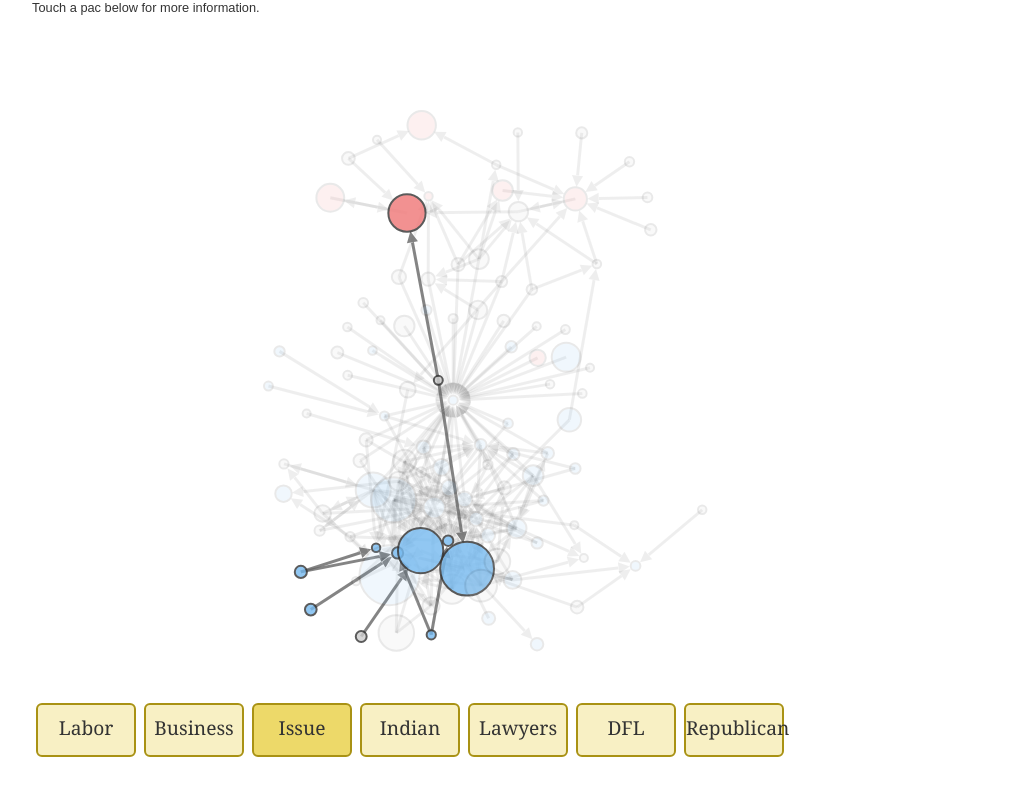
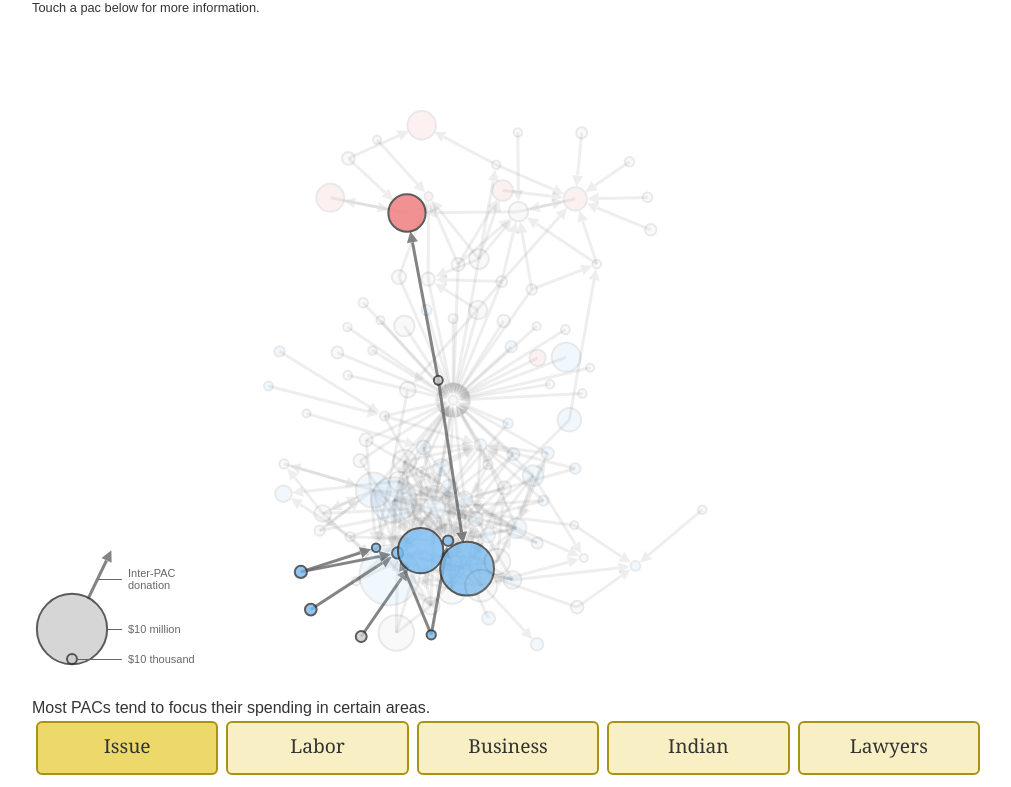
Before and after one commit to kevinschaul/inter-pac-spending, a PHP site: page / in a window 1280 px wide. Shown: the part 81-868 px from the top of the page, without its empty margins (128-1139 px from the left). Before the commit the page ends 838 px from the top, so only its background shows below. Run offline with PHP 8.4, Linux system fonts and the light colour scheme.

Commit message:
Add legend

```diff
--- a/public/css/base.css
+++ b/public/css/base.css
@@ -14,17 +14,119 @@
 }
 
 /* line 35, ../../sass/base.scss */
+#graph {
+  width: 960px;
+  height: 590px;
+}
+/* line 39, ../../sass/base.scss */
+#graph .node {
+  fill: #ccc;
+  stroke: #333;
+  stroke-width: 2px;
+  opacity: 0.8;
+  cursor: pointer;
+  -webkit-transition: opacity 0.4s;
+  -moz-transition: opacity 0.4s;
+  -ms-transition: opacity 0.4s;
+  -o-transition: opacity 0.4s;
+  transition: opacity 0.4s;
+}
+/* line 47, ../../sass/base.scss */
+#graph .node.pro-dfl {
+  fill: #76BAF0;
+}
+/* line 50, ../../sass/base.scss */
+#graph .node.pro-rpm {
+  fill: #F07676;
+}
+/* line 54, ../../sass/base.scss */
+#graph .link {
+  stroke: #666;
+  stroke-width: 3px;
+  pointer-events: none;
+  -webkit-transition: opacity 0.2s;
+  -moz-transition: opacity 0.2s;
+  -ms-transition: opacity 0.2s;
+  -o-transition: opacity 0.2s;
+  transition: opacity 0.2s;
+}
+/* line 62, ../../sass/base.scss */
+#graph .annotation .node {
+  opacity: 0.8 !important;
+}
+/* line 65, ../../sass/base.scss */
+#graph .annotation .link {
+  opacity: 0.8 !important;
+}
+/* line 68, ../../sass/base.scss */
+#graph .annotation .leader {
+  shape-rendering: crispEdges;
+  stroke: #666;
+  stroke-width: 1px;
+}
+/* line 73, ../../sass/base.scss */
+#graph .annotation text {
+  fill: #666;
+  font-size: 11px;
+}
+/* line 79, ../../sass/base.scss */
+#graph marker {
+  overflow: auto;
+}
+/* line 83, ../../sass/base.scss */
+#graph .underlay {
+  fill: #fff;
+}
+/* line 90, ../../sass/base.scss */
+#graph .outer.triangle, #graph .outer.inner {
+  stroke-width: 4px;
+  fill: #fff;
+  stroke: #fff;
+}
+/* line 96, ../../sass/base.scss */
+#graph .inner {
+  stroke-width: 4px;
+  fill: #666;
+  stroke: #666;
+}
+
+/* line 104, ../../sass/base.scss */
+.infobar {
+  width: 960px;
+  height: 110px;
+}
+/* line 108, ../../sass/base.scss */
+.infobar .help {
+  font-size: 0.8em;
+}
+/* line 112, ../../sass/base.scss */
+.infobar .name {
+  font-size: 1.6em;
+  line-height: 1.1em;
+  margin-bottom: 12px;
+}
+/* line 117, ../../sass/base.scss */
+.infobar .info {
+  float: left;
+  margin: 8px 6px 8px 0;
+}
+/* line 121, ../../sass/base.scss */
+.infobar .info-value {
+  font-weight: bold;
+}
+
+/* line 126, ../../sass/base.scss */
 .show-wrapper {
   width: 100%;
 }
 
-/* line 39, ../../sass/base.scss */
+/* line 130, ../../sass/base.scss */
 .show {
   float: left;
-  width: 100px;
+  width: 19%;
   margin: 4px;
 }
-/* line 44, ../../sass/base.scss */
+/* line 135, ../../sass/base.scss */
 .show .button {
   height: 50px;
   background-color: #f8f0c4;
@@ -42,105 +144,22 @@
   transition: background-color 0.2s;
   cursor: pointer;
 }
-/* line 53, ../../sass/base.scss */
+/* line 144, ../../sass/base.scss */
 .show .button .title {
   font-family: Georgia, serif;
   font-size: 1.2em;
   padding: 14px 0;
 }
-/* line 59, ../../sass/base.scss */
+/* line 150, ../../sass/base.scss */
 .show .button:hover {
   background-color: #f3e496;
 }
-/* line 62, ../../sass/base.scss */
+/* line 153, ../../sass/base.scss */
 .show .button.active {
   background-color: #edd969;
 }
-/* line 66, ../../sass/base.scss */
+/* line 157, ../../sass/base.scss */
 .show .description {
   font-size: 0.8em;
   padding: 4px 0;
 }
-
-/* line 72, ../../sass/base.scss */
-#graph {
-  width: 960px;
-  height: 590px;
-}
-/* line 76, ../../sass/base.scss */
-#graph .node {
-  fill: #ccc;
-  stroke: #333;
-  stroke-width: 2px;
-  opacity: 0.8;
-  cursor: pointer;
-  -webkit-transition: opacity 0.4s;
-  -moz-transition: opacity 0.4s;
-  -ms-transition: opacity 0.4s;
-  -o-transition: opacity 0.4s;
-  transition: opacity 0.4s;
-}
-/* line 84, ../../sass/base.scss */
-#graph .node.pro-dfl {
-  fill: #76BAF0;
-}
-/* line 87, ../../sass/base.scss */
-#graph .node.pro-rpm {
-  fill: #F07676;
-}
-/* line 91, ../../sass/base.scss */
-#graph .link {
-  stroke: #666;
-  stroke-width: 3px;
-  pointer-events: none;
-  -webkit-transition: opacity 0.2s;
-  -moz-transition: opacity 0.2s;
-  -ms-transition: opacity 0.2s;
-  -o-transition: opacity 0.2s;
-  transition: opacity 0.2s;
-}
-/* line 98, ../../sass/base.scss */
-#graph marker {
-  overflow: auto;
-}
-/* line 102, ../../sass/base.scss */
-#graph .underlay {
-  fill: #fff;
-}
-/* line 109, ../../sass/base.scss */
-#graph .outer.triangle, #graph .outer.inner {
-  stroke-width: 4px;
-  fill: #fff;
-  stroke: #fff;
-}
-/* line 115, ../../sass/base.scss */
-#graph .inner {
-  stroke-width: 4px;
-  fill: #666;
-  stroke: #666;
-}
-
-/* line 123, ../../sass/base.scss */
-.infobar {
-  width: 960px;
-  height: 110px;
-}
-/* line 127, ../../sass/base.scss */
-.infobar .help {
-  font-size: 0.8em;
-}
-/* line 131, ../../sass/base.scss */
-.infobar .name {
-  font-size: 1.6em;
-  line-height: 1.1em;
-  margin-bottom: 12px;
-}
-/* line 136, ../../sass/base.scss */
-.infobar .info {
-  float: left;
-  margin: 8px 6px 8px 0;
-}
-/* line 140, ../../sass/base.scss */
-.infobar .info-value {
-  font-weight: bold;
-}
--- a/public/index.php
+++ b/public/index.php
@@ -36,7 +36,13 @@
 
   <div id='graph'></div>
 
+  Most PACs tend to focus their spending in certain areas.
   <div class='show-wrapper'>
+    <div class='show'>
+      <div class='button' data-show='issue'>
+        <div class='title'>Issue</div>
+      </div>
+    </div>
     <div class='show'>
       <div class='button' data-show='labor'>
         <div class='title'>Labor</div>
@@ -48,11 +54,6 @@
       </div>
     </div>
     <div class='show'>
-      <div class='button' data-show='issue'>
-        <div class='title'>Issue</div>
-      </div>
-    </div>
-    <div class='show'>
       <div class='button' data-show='indian'>
         <div class='title'>Indian</div>
       </div>
@@ -60,16 +61,6 @@
     <div class='show'>
       <div class='button' data-show='lawyers'>
         <div class='title'>Lawyers</div>
-      </div>
-    </div>
-    <div class='show'>
-      <div class='button' data-show='prodfl'>
-        <div class='title'>DFL</div>
-      </div>
-    </div>
-    <div class='show'>
-      <div class='button' data-show='prorpm'>
-        <div class='title'>Republican</div>
       </div>
     </div>
     <div class='clear'></div>
--- a/public/js/base.js
+++ b/public/js/base.js
@@ -63,6 +63,9 @@ var pacdag = {
         .attr('d', 'M2,2L8,5L2,8z')
     }
 
+    self.annotation = self.svg.append('g')
+      .attr('class', 'annotation')
+
     return this;
   },
 
@@ -87,7 +90,6 @@ var pacdag = {
 
       d.partyall = +d.partyall;
       d.partydfl = +d.partydfl;
-      console.log(d.partyrpm);
       d.partyrpm = +d.partyrpm;
 
       d.dfltot = d.ieprodfl + d.canddfl + d.partydfl;
@@ -225,6 +227,67 @@ var pacdag = {
           console.log(d.pac);
         })
         .call(self.force.drag);
+
+    self.annotation.append('line')
+      .attr('class', 'link')
+      .attr('x1', 56)
+      .attr('y1', 490)
+      .attr('x2', 80)
+      .attr('y2', 440)
+      .attr('marker-end', 'url(#triangle-0)')
+
+    self.annotation.append('line')
+      .attr('class', 'leader')
+      .attr('x1', 66)
+      .attr('y1', 470)
+      .attr('x2', 90)
+      .attr('y2', 470)
+
+    self.annotation.append('text')
+      .attr('x', 96)
+      .attr('y', 468)
+      .text('Inter-PAC')
+
+    self.annotation.append('text')
+      .attr('x', 96)
+      .attr('y', 480)
+      .text('donation')
+
+    self.annotation.append('circle')
+      .attr('class', 'node')
+      .attr('cx', 40)
+      .attr('cy', 520)
+      .attr('r', self.r(10000000))
+
+    self.annotation.append('circle')
+      .attr('class', 'node')
+      .attr('cx', 40)
+      .attr('cy', 550)
+      .attr('r', self.r(100000))
+
+    self.annotation.append('line')
+      .attr('class', 'leader')
+      .attr('x1', 76)
+      .attr('y1', 520)
+      .attr('x2', 90)
+      .attr('y2', 520)
+
+    self.annotation.append('line')
+      .attr('class', 'leader')
+      .attr('x1', 46)
+      .attr('y1', 550)
+      .attr('x2', 90)
+      .attr('y2', 550)
+
+    self.annotation.append('text')
+      .attr('x', 96)
+      .attr('y', 524)
+      .text('$10 million')
+
+    self.annotation.append('text')
+      .attr('x', 96)
+      .attr('y', 554)
+      .text('$10 thousand')
   },
 
   activateButtons: function() {
```
Also changed, not shown: sass/base.scss (+55 -37 lines).
